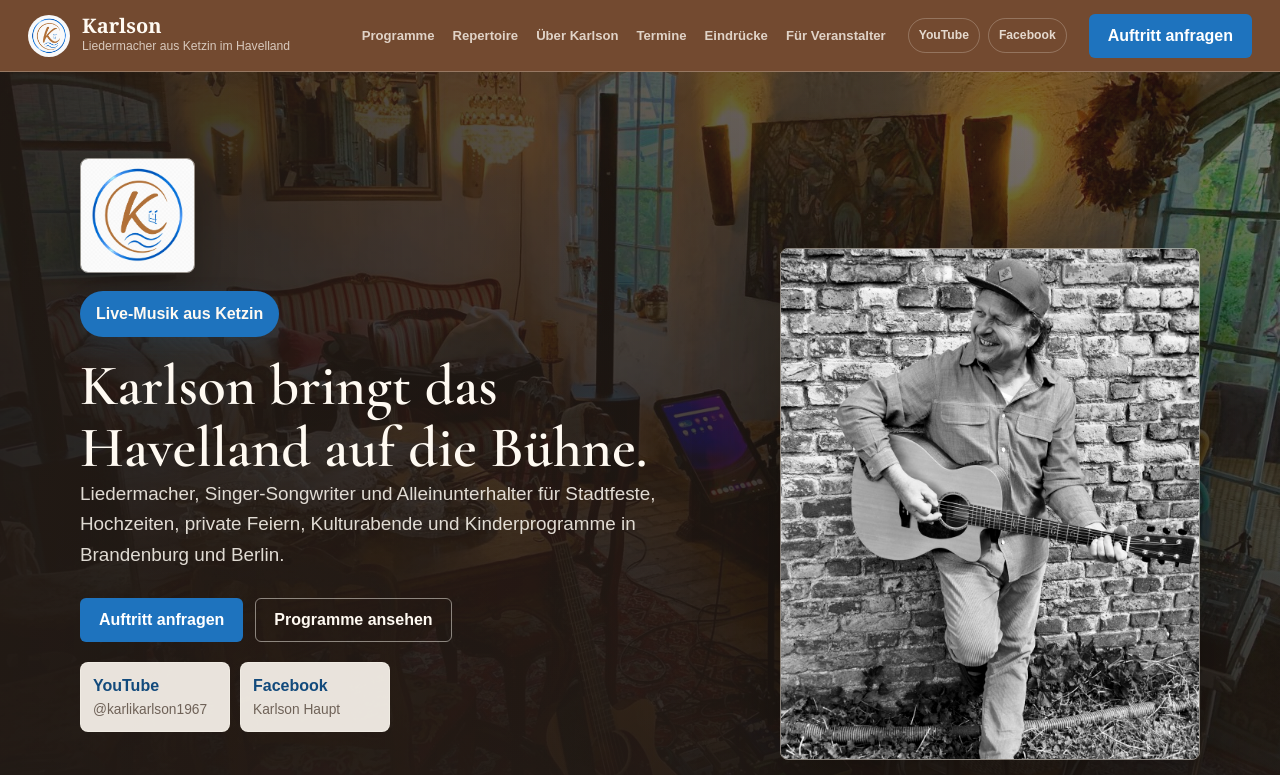
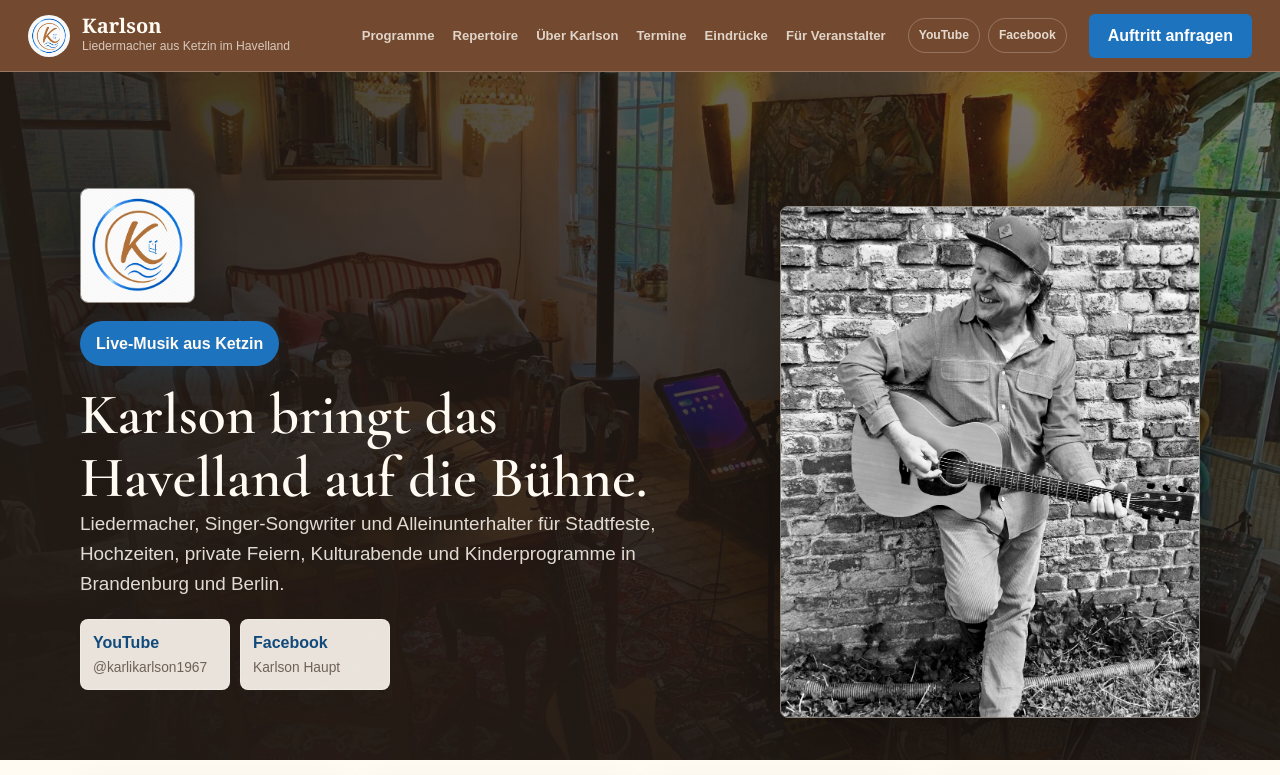
Before and after one commit to franklyai-botter/-karlson-website, a Next.js app: page / in a window 1280 px wide. Shown: the top 775 px of the page. Built offline with nearby package versions, Linux system fonts and the light colour scheme.

Commit message:
style: simplify homepage hero actions

```diff
--- a/app/page.tsx
+++ b/app/page.tsx
@@ -34,10 +34,6 @@ export default function Home() {
             Hochzeiten, private Feiern, Kulturabende und Kinderprogramme in
             Brandenburg und Berlin.
           </p>
-          <div className="hero-actions">
-            <Link className="button" href="/buchung">Auftritt anfragen</Link>
-            <Link className="button secondary" href="/programme">Programme ansehen</Link>
-          </div>
           <div className="social-links hero-social" aria-label="Karlson online">
             {socialLinks.map((item) => (
               <a key={item.label} href={item.href} target="_blank" rel="noopener noreferrer">
```
